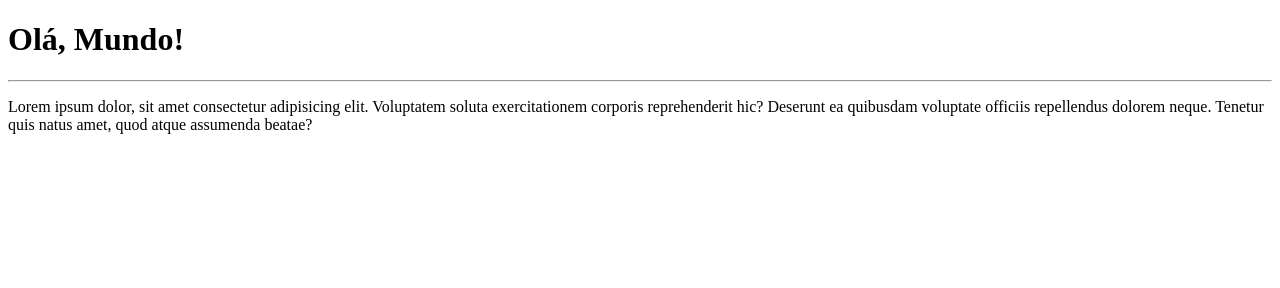
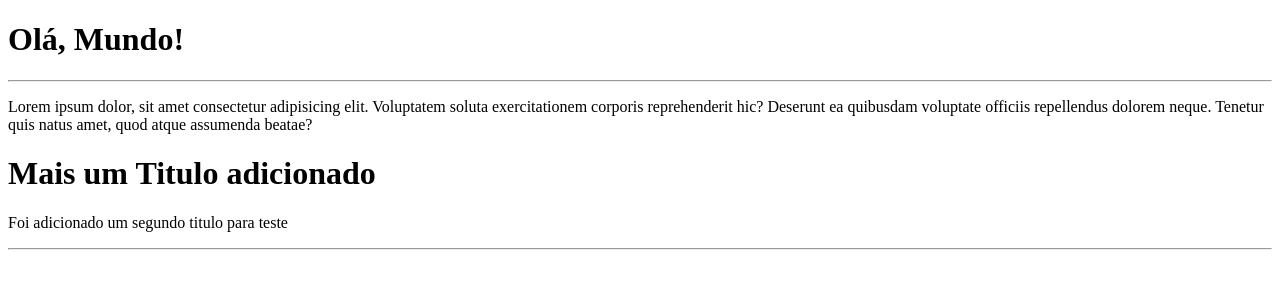
Before and after one commit to RodrigoXavier2109/Ol--Mundo, a plain HTML site: page site-exemplo/index.html in a window 1280 px wide. Drawn offline with Linux system fonts and the light colour scheme.

Commit message:
Foi adicionado mais uma linha

```diff
--- a/site-exemplo/index.html
+++ b/site-exemplo/index.html
@@ -10,5 +10,8 @@
    <h1>Olá, Mundo!</h1>
    <hr>
     <p>Lorem ipsum dolor, sit amet consectetur adipisicing elit. Voluptatem soluta exercitationem corporis reprehenderit hic? Deserunt ea quibusdam voluptate officiis repellendus dolorem neque. Tenetur quis natus amet, quod atque assumenda beatae?</p>
+    <h1>Mais um Titulo adicionado</h1>
+    <p>Foi adicionado um segundo titulo para teste</p>
+    <hr>
 </body>
 </html>
```
